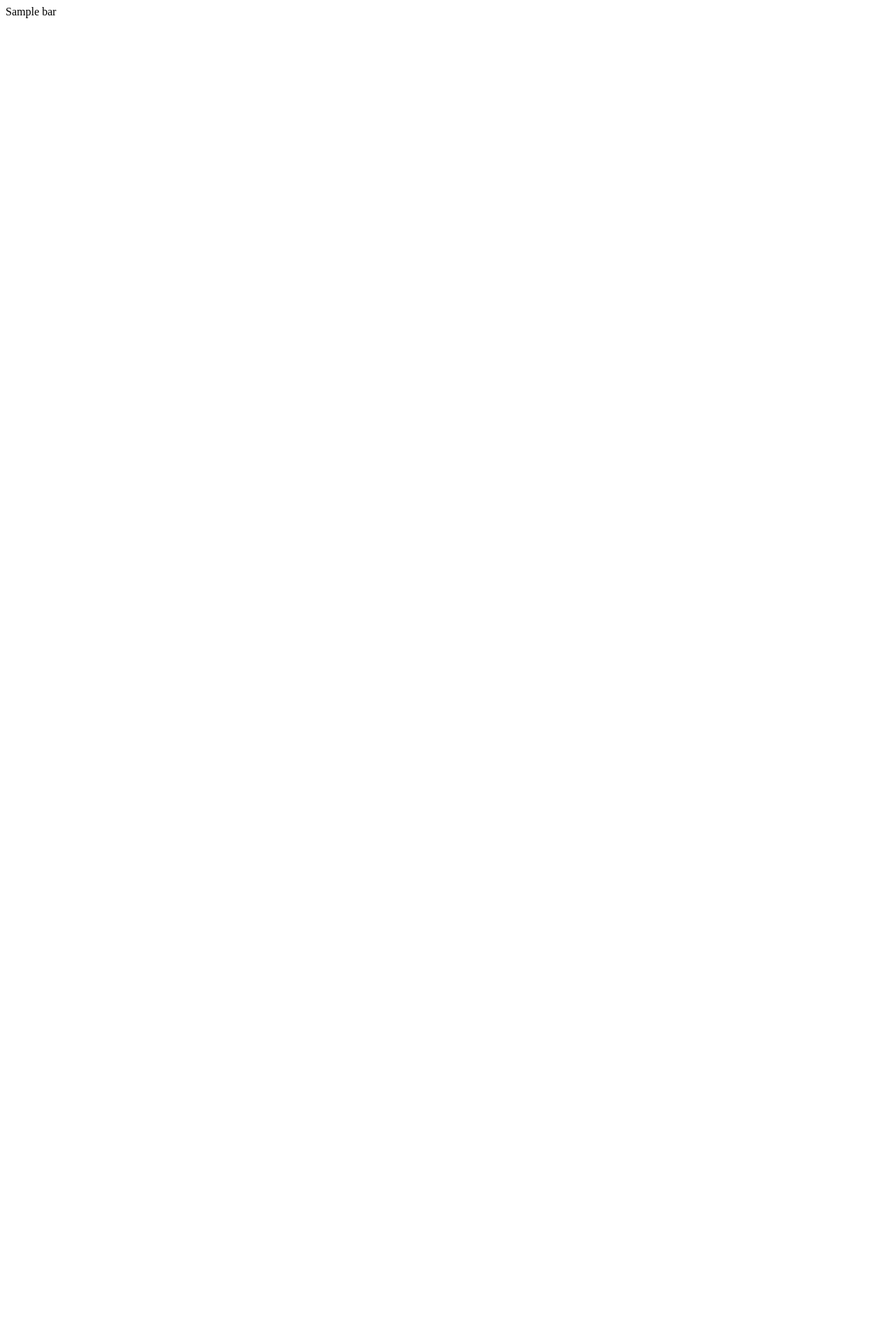
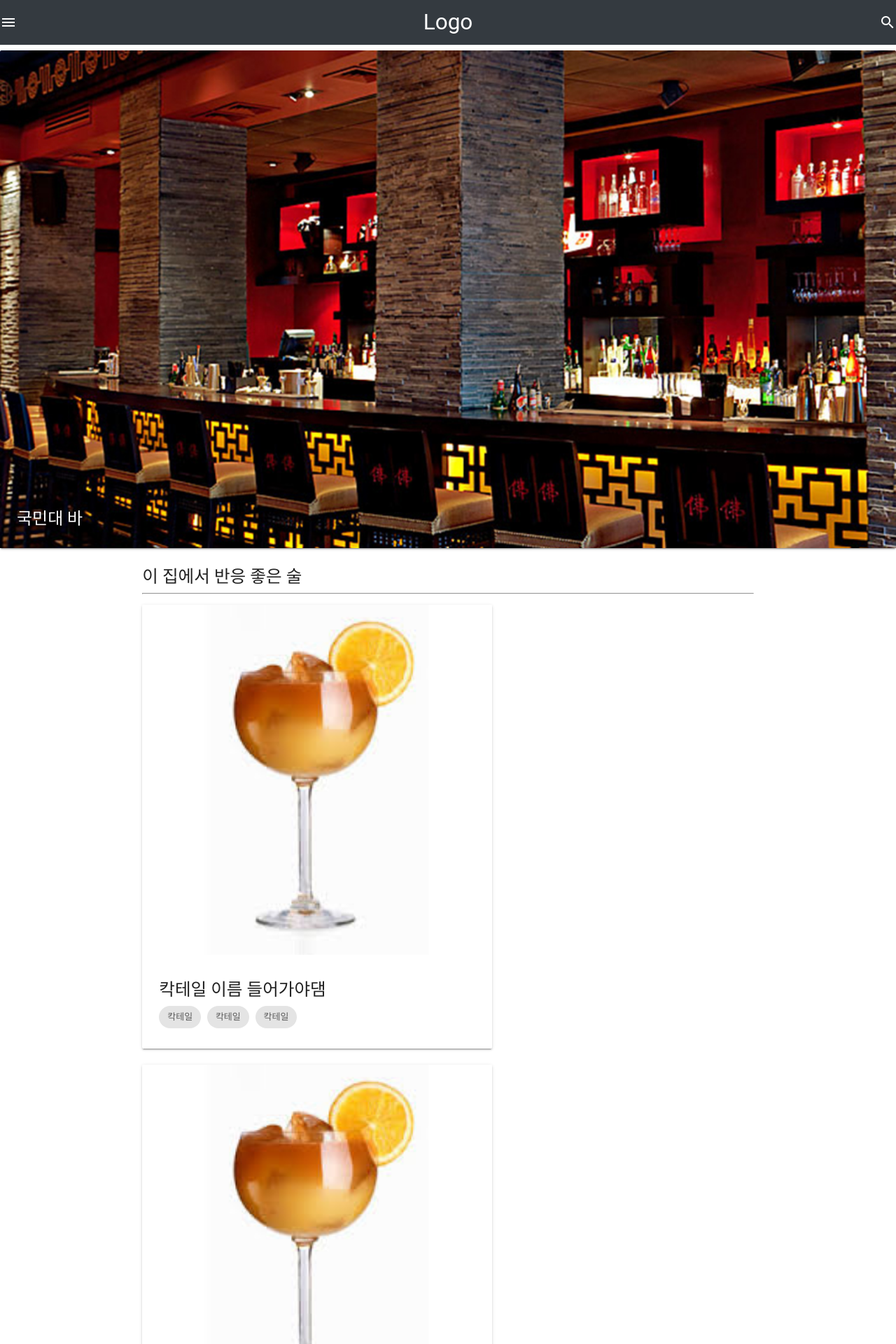
Before and after one commit to dohvis/cockcoc, a Django app: page /bars/1 in a window 1280 px wide. Before the commit the part shown is almost empty. Shown: the top 1920 px of the page at 70% size. Before the commit the page ends 26 px from the top, so only its background shows below. Run offline with Django 3.2, Linux system fonts and the light colour scheme; tables that the repository leaves empty hold one stand-in row (values such as "Sample post"); some libraries are stand-ins or nearby versions; some web fonts are replaced.

Commit message:
bar detail-전체적 수정/샘플 이미지 추가

```diff
--- a/templates/bar_detail.html
+++ b/templates/bar_detail.html
@@ -1 +1,109 @@
-{{ bar.name }}
+{% extends 'base.html' %}
+{% block title %}
+바 이름이 들어갑시다.
+{% endblock %}
+{% block content %}
+ <div id="test1">
+        <div class="col s12">
+            <div class="card">
+                <div class="card-image">
+                    <!--바 이미지 시작-->
+                    <img class="responsive-img" src="/static/images/bar.jpg">
+                    <!--바 이미지 끝-->
+                    <!--바 이름이 들어가면 됩니다-->
+                    <span class="card-title">국민대 바</span>
+                    <!--바 이름이 들어가면 됩니다 끝-->
+                </div>
+            </div>
+        </div>
+    </div>
+
+    <div id="test2">
+        <div class="container">
+            <div class="row">
+                <div class="col s12">
+                    <div class="col s12">
+                        <h5 class="header">이 집에서 반응 좋은 술</h5>
+                        <hr>
+                    </div>
+                    <div id="cocktail" class="col s12">
+                        <div class="row">
+                            <div class="col s6 m7">
+                                <div class="card">
+                                    <!--칵테일 이미지 시작-->
+                                    <div class="card-image"> <img src="/static/images/sample.jpg"> </div>
+                                    <!--칵테일 이미지 끝-->
+                                    <div class="card-content">
+                                        <!--칵테일 이름 시작-->
+                                        <h5>칵테일 이름 들어가야댐</h5>
+                                        <!--칵테일 이름 끝-->
+                                        <!--태그 시작-->
+                                        <div class="chip"> 칵테일 </div>
+                                        <div class="chip"> 칵테일 </div>
+                                        <div class="chip"> 칵테일 </div>
+                                        <!--태그 끝-->
+                                    </div>
+                                </div>
+                            </div>
+                            <div class="col s6 m7">
+                                <div class="card">
+                                    <!--칵테일 이미지 시작-->
+                                    <div class="card-image"> <img src="/static/images/sample.jpg"> </div>
+                                    <!--칵테일 이미지 끝-->
+                                    <div class="card-content">
+                                        <!--칵테일 이름 시작-->
+                                        <h5>칵테일 이름 들어가야댐</h5>
+                                        <!--칵테일 이름 끝-->
+                                        <!--태그 시작-->
+                                        <div class="chip"> 칵테일 </div>
+                                        <div class="chip"> 칵테일 </div>
+                                        <div class="chip"> 칵테일 </div>
+                                        <!--태그 끝-->
+                                    </div>
+                                </div>
+                            </div>
+                        </div>
+
+
+                        <div class="row">
+                            <div class="col s6 m7">
+                                <div class="card">
+                                    <!--칵테일 이미지 시작-->
+                                    <div class="card-image"> <img src="/static/images/sample.jpg"> </div>
+                                    <!--칵테일 이미지 끝-->
+                                    <div class="card-content">
+                                        <!--칵테일 이름 시작-->
+                                        <h5>칵테일 이름 들어가야댐</h5>
+                                        <!--칵테일 이름 끝-->
+                                        <!--태그 시작-->
+                                        <div class="chip"> 칵테일 </div>
+                                        <div class="chip"> 칵테일 </div>
+                                        <div class="chip"> 칵테일 </div>
+                                        <!--태그 끝-->
+                                    </div>
+                                </div>
+                            </div>
+                            <div class="col s6 m7">
+                                <div class="card">
+                                    <!--칵테일 이미지 시작-->
+                                    <div class="card-image"> <img src="/static/images/sample.jpg"> </div>
+                                    <!--칵테일 이미지 끝-->
+                                    <div class="card-content">
+                                        <!--칵테일 이름 시작-->
+                                        <h5>칵테일 이름 들어가야댐</h5>
+                                        <!--칵테일 이름 끝-->
+                                        <!--태그 시작-->
+                                        <div class="chip"> 칵테일 </div>
+                                        <div class="chip"> 칵테일 </div>
+                                        <div class="chip"> 칵테일 </div>
+                                        <!--태그 끝-->
+                                    </div>
+                                </div>
+                            </div>
+                        </div>
+                    </div>
+                </div>
+            </div>
+        </div>
+    </div>
+{% endblock %}
```
Also changed, not shown: static/images/bar.jpg (added), static/images/sample.jpg (added).
